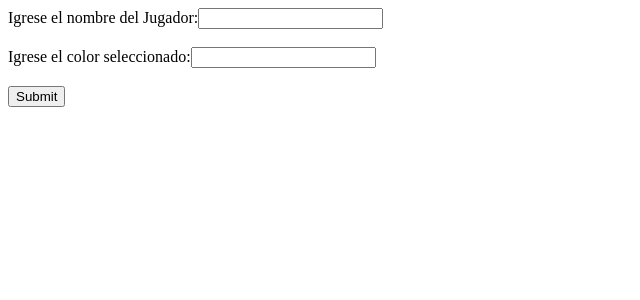
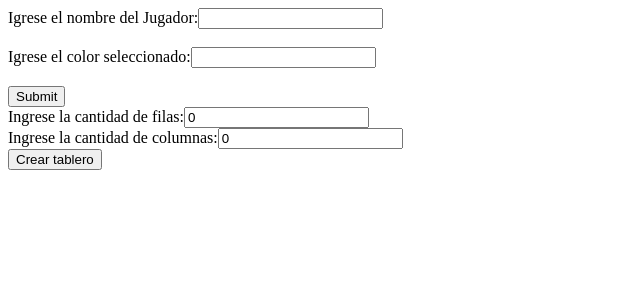
Before and after one commit to matibraun/20210305_Cuatro_en_Linea_v3, a React (Create React App) app in the folder my-app/: page / in a window 1280 px wide. Shown: the top 300 px of the page, without its empty margins (0-640 px from the left). Built offline with nearby package versions, Linux system fonts and the light colour scheme.

Commit message:
todo funcionando, falta funcion crearTablero

```diff
--- a/my-app/src/Juego.tsx
+++ b/my-app/src/Juego.tsx
@@ -1,11 +1,13 @@
 import React, { useState, useEffect } from 'react';
 import Jugadores from './Jugadores'
+import Tablero from './Tablero'
 
 function Juego () {
 
     type State = {
         jugadores: Array<Jugador>;
         tablero: Array<Fila>;
+        momentoJuego: 'cargandoParticipantes' | 'jugando' | 'juegoFinalizado';
     };
 
     type Fila = Array<Posicion>;
@@ -18,7 +20,7 @@ function Juego () {
     };
 
     const [jugadores, setJugadores] = useState([] as any)
-    const [tablero, setTablero] = useState([])
+    const [tablero, setTablero] = useState([] as any)
 
     // setJugadores({nombre: 'julio', color: 'rojo'})
 
@@ -28,23 +30,22 @@ function Juego () {
             color: color,
         };
 
-        console.log(jugador)
-
         const nuevaListaJugadores: Array<Jugador> = [...jugadores, jugador];
 
-        console.log(nuevaListaJugadores);
+        setJugadores(nuevaListaJugadores);
+    };
 
-        setJugadores(nuevaListaJugadores);
 
-        console.log(jugadores);
-
+    function crearTablero (cantFilas: number, cantColumnas: number) {
+        console.log(cantFilas, cantColumnas);
     };
 
 
     return (
         <div>
             < Jugadores agregarJugador={agregarJugador}/>
-            {jugadores.map((j: any) => <div>{j.nombre} {j.color}</div>)}
+            {jugadores.map((j: any, index: any) => <div key={index}>{j.nombre} {j.color}</div>)}
+            < Tablero crearTablero={crearTablero}/>
         </div>
     )
 };
--- /dev/null
+++ b/my-app/src/Tablero.tsx
@@ -0,0 +1,31 @@
+import React, { useState, useEffect } from 'react';
+
+function Tablero (props: any) {
+
+    const [cantFilas, setCantFilas] = useState(0);
+    const [cantColumnas, setCantColumnas] = useState(0);
+
+    function handleChangeCantFilas (event: any) {
+        setCantFilas(event.target.value)
+    };
+
+    function handleChangeCantColumnas (event: any) {
+        setCantColumnas(event.target.value)
+    };
+
+    function handleClick () {
+        props.crearTablero(cantFilas, cantColumnas)
+    };
+
+    return (
+        <div>
+            Ingrese la cantidad de filas:
+            <input type="number" value={cantFilas} name='cantidad filas' onChange={handleChangeCantFilas}/> <br/>
+            Ingrese la cantidad de columnas:
+            <input type="number" value={cantColumnas} name='cantidad columnas' onChange={handleChangeCantColumnas}/> <br/>
+            <button onClick={handleClick}>Crear tablero</button> <br/>
+        </div>
+    )
+};
+
+export default Tablero;
```
Also changed, not shown: my-app/src/Jugadores.tsx (+5 -5 lines).
